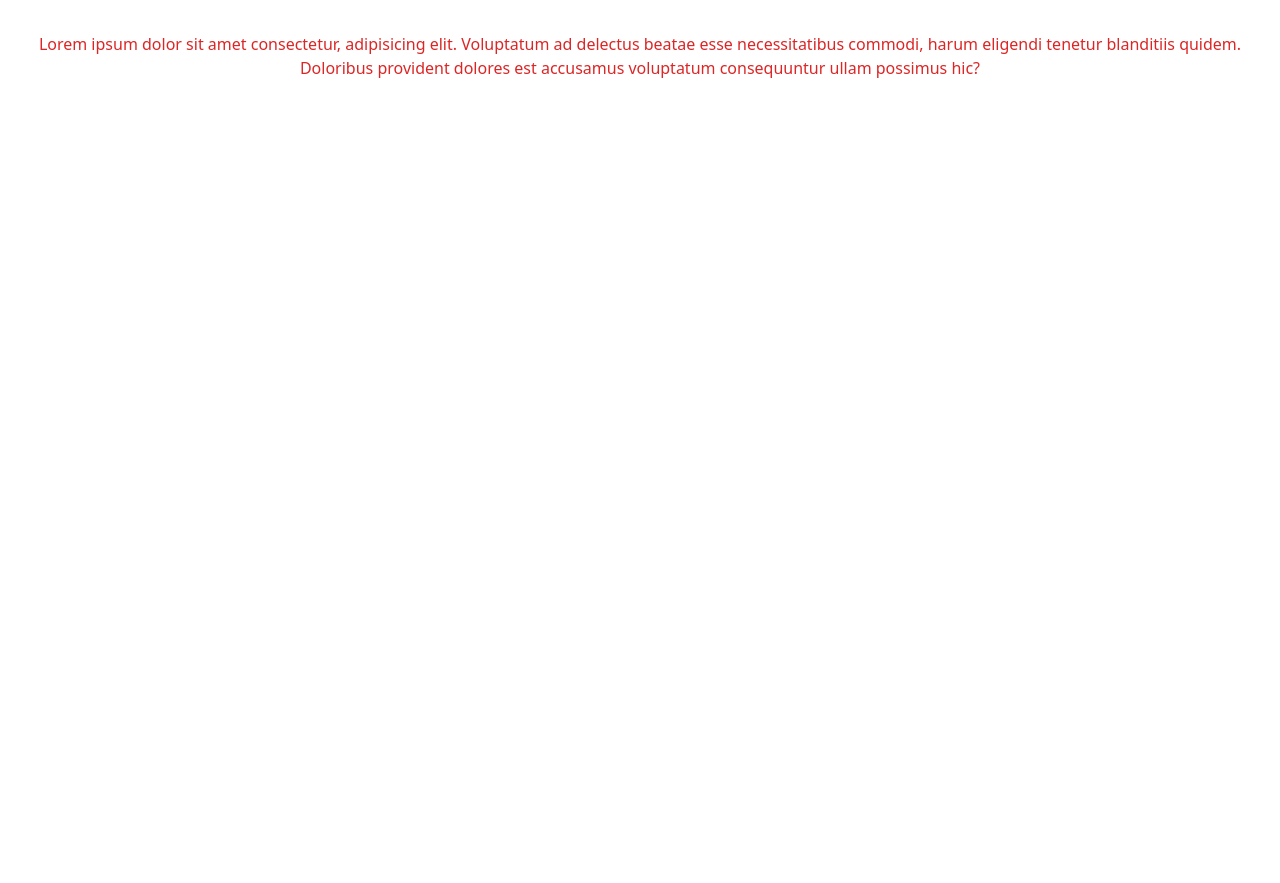
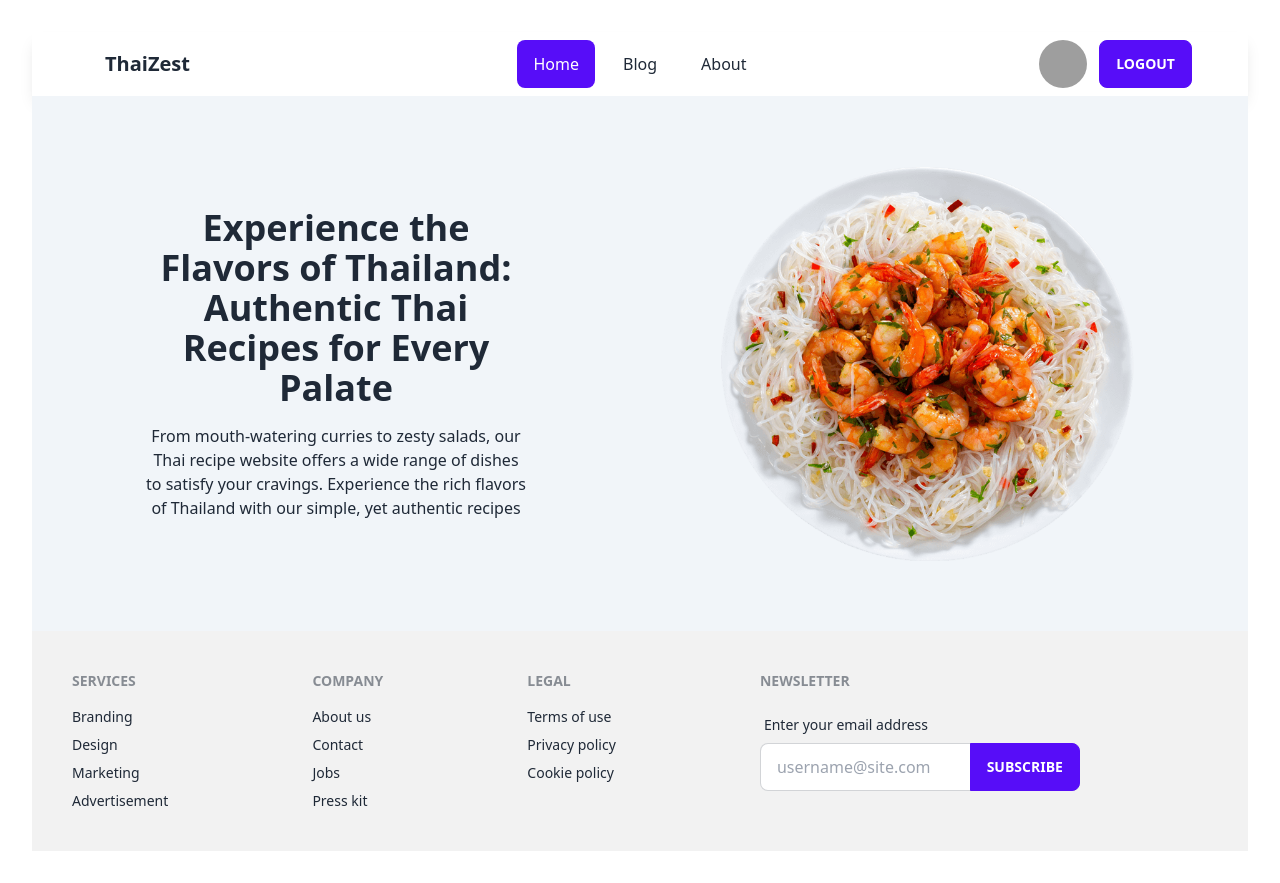
Before and after one commit to gsjoy24/chef-recipe-hunter-client-side, a React (Vite) app: page / in a window 1280 px wide. Before the commit the page ends 800 px from the top, so only its background shows below. Built offline with nearby package versions, Linux system fonts and the light colour scheme; grey boxes are pictures that could not be loaded.

Commit message:
hero section and navigation added

```diff
--- a/package.json
+++ b/package.json
@@ -10,6 +10,7 @@
     "preview": "vite preview"
   },
   "dependencies": {
+    "daisyui": "^2.51.6",
     "localforage": "^1.10.0",
     "match-sorter": "^6.3.1",
     "react": "^18.2.0",
--- a/src/App.jsx
+++ b/src/App.jsx
@@ -1,35 +1,21 @@
-import { useState } from 'react'
-import reactLogo from './assets/react.svg'
-import viteLogo from '/vite.svg'
-import './App.css'
+import { useState } from 'react';
+import reactLogo from './assets/react.svg';
+import viteLogo from '/vite.svg';
+import './App.css';
+import Navigation from './components/Navigation/Navigation';
+import { Outlet } from 'react-router-dom';
+import Footer from './components/Footer/Footer';
 
 function App() {
-  const [count, setCount] = useState(0)
+	const [count, setCount] = useState(0);
 
-  return (
-    <>
-      <div>
-        <a href="https://vitejs.dev" target="_blank">
-          <img src={viteLogo} className="logo" alt="Vite logo" />
-        </a>
-        <a href="https://react.dev" target="_blank">
-          <img src={reactLogo} className="logo react" alt="React logo" />
-        </a>
-      </div>
-      <h1>Vite + React</h1>
-      <div className="card">
-        <button onClick={() => setCount((count) => count + 1)}>
-          count is {count}
-        </button>
-        <p>
-          Edit <code>src/App.jsx</code> and save to test HMR
-        </p>
-      </div>
-      <p className="read-the-docs">
-        Click on the Vite and React logos to learn more
-      </p>
-    </>
-  )
+	return (
+		<>
+			<Navigation />
+			<Outlet />
+			<Footer />
+		</>
+	);
 }
 
-export default App
+export default App;
--- /dev/null
+++ b/src/components/Footer/Footer.jsx
@@ -0,0 +1,46 @@
+import React from 'react';
+
+const Footer = () => {
+	return (
+		<footer className='footer p-10 bg-base-200 text-base-content'>
+			<div>
+				<span className='footer-title'>Services</span>
+				<a className='link link-hover'>Branding</a>
+				<a className='link link-hover'>Design</a>
+				<a className='link link-hover'>Marketing</a>
+				<a className='link link-hover'>Advertisement</a>
+			</div>
+			<div>
+				<span className='footer-title'>Company</span>
+				<a className='link link-hover'>About us</a>
+				<a className='link link-hover'>Contact</a>
+				<a className='link link-hover'>Jobs</a>
+				<a className='link link-hover'>Press kit</a>
+			</div>
+			<div>
+				<span className='footer-title'>Legal</span>
+				<a className='link link-hover'>Terms of use</a>
+				<a className='link link-hover'>Privacy policy</a>
+				<a className='link link-hover'>Cookie policy</a>
+			</div>
+			<div>
+				<span className='footer-title'>Newsletter</span>
+				<div className='form-control w-80'>
+					<label className='label'>
+						<span className='label-text'>Enter your email address</span>
+					</label>
+					<div className='relative w-full overflow-hidden'>
+						<input
+							type='text'
+							placeholder='username@site.com'
+							className='input input-bordered w-full pr-16 overflow-hidden'
+						/>
+						<button className='btn btn-primary absolute top-0 right-0 rounded-l-none '>Subscribe</button>
+					</div>
+				</div>
+			</div>
+		</footer>
+	);
+};
+
+export default Footer;
--- a/src/components/Home/Hero.jsx
+++ b/src/components/Home/Hero.jsx
@@ -1,11 +1,23 @@
 import React from 'react';
+import heroImg from '../../assets/hero-img.png';
 
 const Hero = () => {
-   return (
-      <div>
-
-      </div>
-   );
+	return (
+		<div className='flex flex-col-reverse md:flex-row justify-between items-center py-12 px-2 md:px-20 bg-slate-100'>
+			<div className='hero-text max-w-md p-8'>
+				<h1 className='text-2xl lg:text-4xl font-bold mb-4'>
+					Experience the Flavors of Thailand: Authentic Thai Recipes for Every Palate
+				</h1>
+				<p>
+					From mouth-watering curries to zesty salads, our Thai recipe website offers a wide range of dishes to satisfy
+					your cravings. Experience the rich flavors of Thailand with our simple, yet authentic recipes
+				</p>
+			</div>
+			<div className='hero-img'>
+				<img src={heroImg} className='w-full min-w-[250px] max-w-md block ml-3' alt='heroImg' />
+			</div>
+		</div>
+	);
 };
 
 export default Hero;
--- a/src/components/Home/Home.jsx
+++ b/src/components/Home/Home.jsx
@@ -1,12 +1,13 @@
 import React from 'react';
 import Navigation from '../Navigation/Navigation';
+import Hero from './Hero';
 
 const Home = () => {
-   return (
-      <div>
-         <Navigation/>
-      </div>
-   );
+	return (
+		<div>
+			<Hero />
+		</div>
+	);
 };
 
 export default Home;
--- a/src/components/Navigation/Navigation.jsx
+++ b/src/components/Navigation/Navigation.jsx
@@ -1,41 +1,58 @@
 import React from 'react';
+import { Link, NavLink } from 'react-router-dom';
 
 const Navigation = () => {
 	return (
-		<div className='navbar bg-base-100'>
-			<div className='flex-1'>
-				<a className='btn btn-ghost normal-case text-xl'>daisyUI</a>
+		<div className='navbar bg-base-100 px-3 md:px-14 shadow-lg'>
+			<div className='navbar-start'>
+				<div className='dropdown'>
+					<label tabIndex={0} className='btn btn-ghost lg:hidden'>
+						<svg
+							xmlns='http://www.w3.org/2000/svg'
+							className='h-5 w-5'
+							fill='none'
+							viewBox='0 0 24 24'
+							stroke='currentColor'>
+							<path strokeLinecap='round' strokeLinejoin='round' strokeWidth='2' d='M4 6h16M4 12h8m-8 6h16' />
+						</svg>
+					</label>
+					<ul
+						tabIndex={0}
+						className='menu menu-compact dropdown-content mt-3 p-2 shadow bg-base-100 rounded-box w-52 space-x-2'>
+						<li>
+							<NavLink to='/'>Home</NavLink>
+						</li>
+						<li>
+							<NavLink to='/blog'>Blog</NavLink>
+						</li>
+						<li>
+							<NavLink to='/about'>About</NavLink>
+						</li>
+					</ul>
+				</div>
+				<Link to='/' className='btn btn-ghost normal-case text-xl'>
+					ThaiZest
+				</Link>
 			</div>
-			<div className='flex-none'>
-				<ul className='menu menu-horizontal px-1'>
+			<div className='navbar-center hidden lg:flex'>
+				<ul className='menu menu-horizontal px-1 gap-x-3'>
 					<li>
-						<a>Item 1</a>
-					</li>
-					<li tabIndex={0}>
-						<a>
-							Parent
-							<svg
-								className='fill-current'
-								xmlns='http://www.w3.org/2000/svg'
-								width='20'
-								height='20'
-								viewBox='0 0 24 24'>
-								<path d='M7.41,8.58L12,13.17L16.59,8.58L18,10L12,16L6,10L7.41,8.58Z' />
-							</svg>
-						</a>
-						<ul className='p-2 bg-base-100'>
-							<li>
-								<a>Submenu 1</a>
-							</li>
-							<li>
-								<a>Submenu 2</a>
-							</li>
-						</ul>
+						<NavLink to='/'>Home</NavLink>
 					</li>
 					<li>
-						<a>Item 3</a>
+						<NavLink to='/blog'>Blog</NavLink>
+					</li>
+					<li>
+						<NavLink to='/about'>About</NavLink>
 					</li>
 				</ul>
+			</div>
+			<div className='navbar-end'>
+				<img
+					src='https://images.pexels.com/photos/45201/kitty-cat-kitten-pet-45201.jpeg?auto=compress&cs=tinysrgb&dpr=1&w=500'
+					className='w-12 h-12  rounded-full mr-3'
+				/>
+				<a className='btn btn-primary btn-sm sm:btn-md'>Logout</a>
 			</div>
 		</div>
 	);
--- a/tailwind.config.js
+++ b/tailwind.config.js
@@ -4,5 +4,8 @@ export default {
 	theme: {
 		extend: {}
 	},
-	plugins: []
+	plugins: [require('daisyui')],
+	daisyui: {
+		themes: false
+	}
 };
```
Also changed, not shown: src/routes/router.jsx (+7 -1 lines), src/assets/hero-img.png (added), 1 other file (tests, documents, lock files or other folders).
